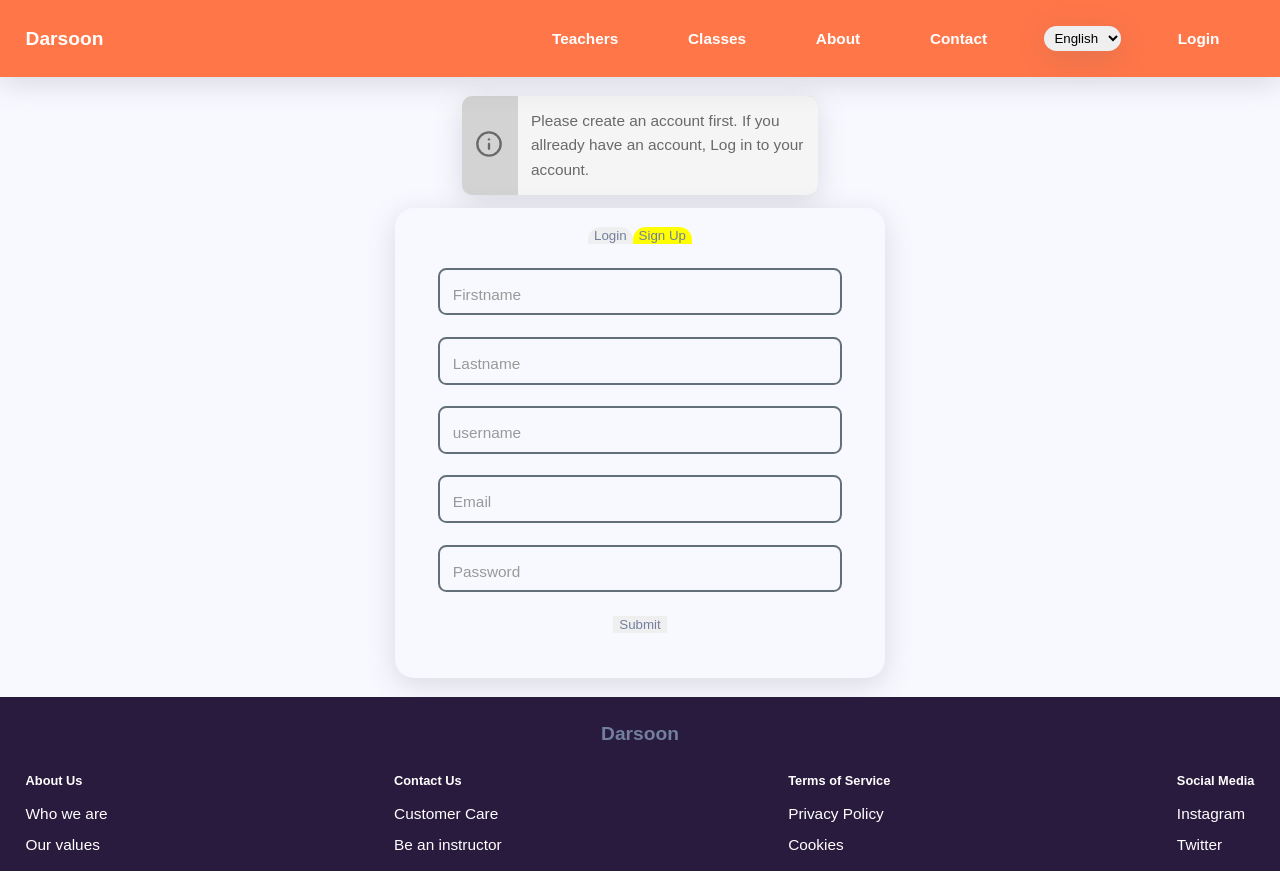
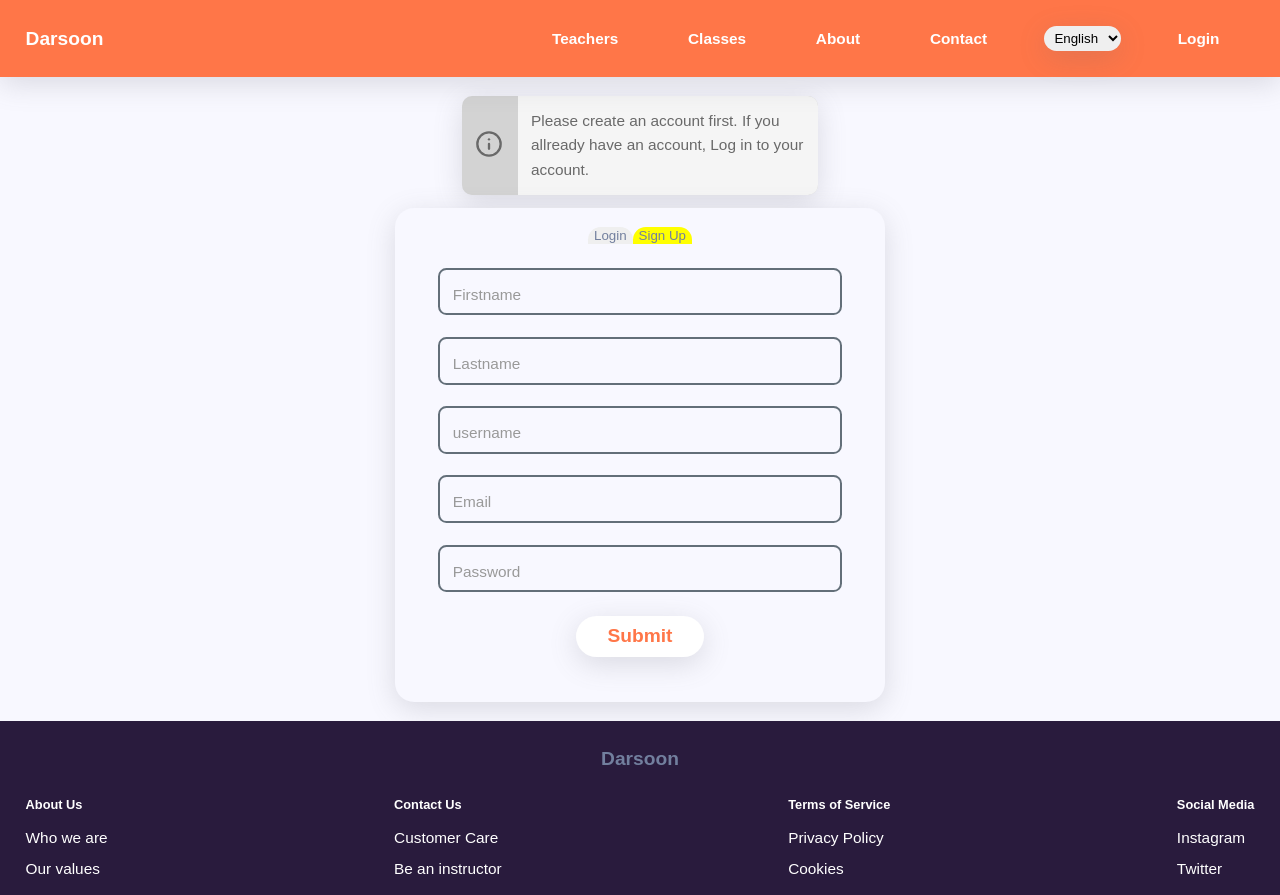
Before and after one commit to darsoonAccount/darsoon-frontend, a Next.js app: page /become-a-teacher in a window 1280 px wide. Before the commit the page ends 871 px from the top, so only its background shows below. Built offline with nearby package versions, Linux system fonts and the light colour scheme.

Commit message:
add toast notification for form submit errors

```diff
--- a/components/Form.tsx
+++ b/components/Form.tsx
@@ -1,7 +1,7 @@
 import React, { useState } from "react";
 import { useContext } from "react";
 import Styled from "styled-components";
-import { AppContext, useApi } from "../contexts/AppProvider";
+import { AppContext, useApi, useNotif } from "../contexts/AppProvider";
 import { useAuth } from "../contexts/AuthProvider";
 import { themeVars } from "./GlobalStyles";
 import Loading from "./Loading";
@@ -18,35 +18,32 @@ export default function Form({ children, url, method, buttonText, handleDataAfte
   const [isLoading, setIsLoading] = useState(false);
   const [message, setMessage] = useState(null);
   const { api } = useApi();
+  const { notify } = useNotif();
 
   const submitHandler = (event) => {
     event.preventDefault();
     setIsLoading(true);
     setMessage(null);
 
-    //put form data inside a Object:
+    //collectdata from form and put it inside an object:
     const formData = {};
     const formElement = event.target;
     const formInputs = Array.from(formElement.querySelectorAll("input, textarea"));
     formInputs.forEach((inputElement) => {
-      console.log(inputElement.type);
       if (inputElement.type === "number") {
-
         formData[inputElement.name] = Number(inputElement.value);
       } else {
         formData[inputElement.name] = inputElement.value;
       }
     });
 
-    console.log("Form Data", formData);
     api
       .post(url, formData)
       .then((res) => {
         handleDataAfterSuccess(res.data.data);
       })
       .catch((error) => {
-        setMessage(error.response.data.message);
-        console.log("Error Request!!!", error.request, "Error Response!!!", error.response);
+        notify(error.message, "error");
       });
     setIsLoading(false);
   };
@@ -57,7 +54,9 @@ export default function Form({ children, url, method, buttonText, handleDataAfte
         <div className="inputs">{children}</div>
         {isLoading && <Loading />}
         {message && <p className="message">{message}</p>}
-        <button type="submit">{buttonText ?? "Submit"}</button>
+        <button className="button" type="submit">
+          {buttonText ?? "Submit"}
+        </button>
       </StyledFrom>
     </>
   );
```
